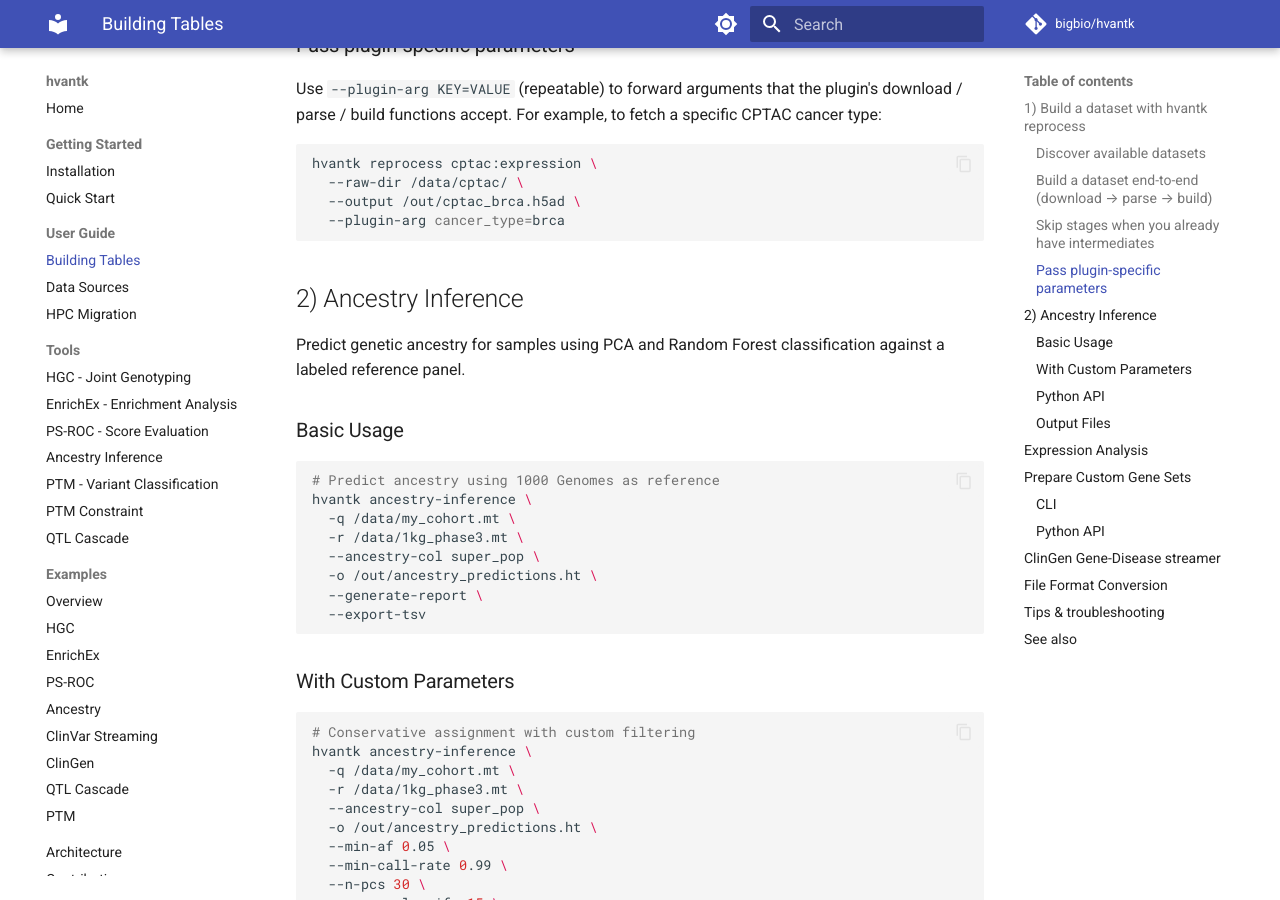
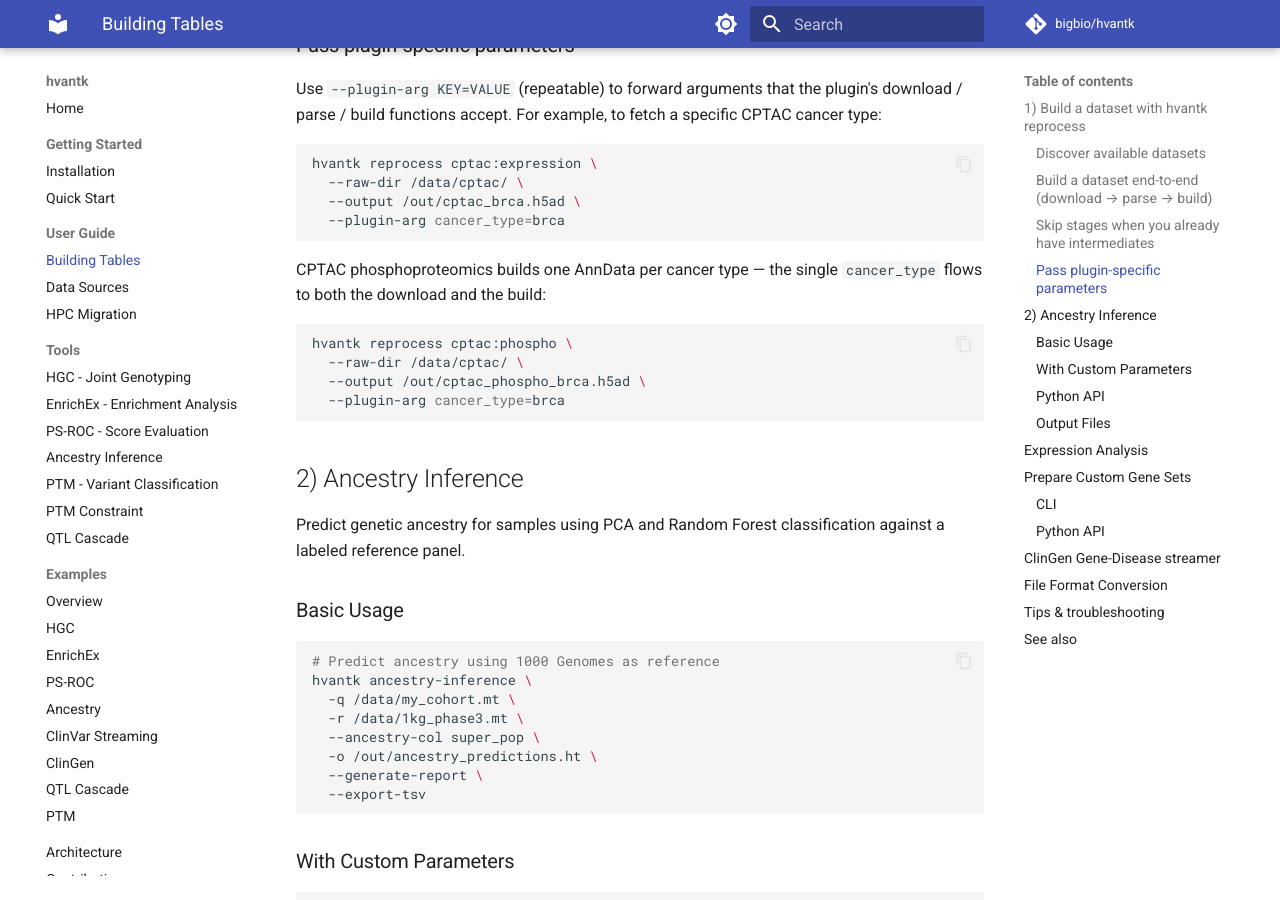
Before and after one commit to bigbio/hvantk, an MkDocs documentation site: the page built from docs_site/guide/usage.md, in a window 1280 px wide and 900 px high, scrolled down 1349 px. Built offline with MkDocs 1.6.1 and Material for MkDocs 9.7.7, drawn with Linux system fonts in a browser that asks for light colours; comment, search, counter and statistics services are not loaded.

Commit message:
docs(cptac): show working cptac:phospho per-cancer reprocess example (#198)

````diff
--- a/docs_site/guide/usage.md
+++ b/docs_site/guide/usage.md
@@ -60,6 +60,16 @@ Use `--plugin-arg KEY=VALUE` (repeatable) to forward arguments that the plugin's
 hvantk reprocess cptac:expression \
   --raw-dir /data/cptac/ \
   --output /out/cptac_brca.h5ad \
+  --plugin-arg cancer_type=brca
+```
+
+CPTAC phosphoproteomics builds one AnnData per cancer type — the single
+`cancer_type` flows to both the download and the build:
+
+```bash
+hvantk reprocess cptac:phospho \
+  --raw-dir /data/cptac/ \
+  --output /out/cptac_phospho_brca.h5ad \
   --plugin-arg cancer_type=brca
 ```
 
````
